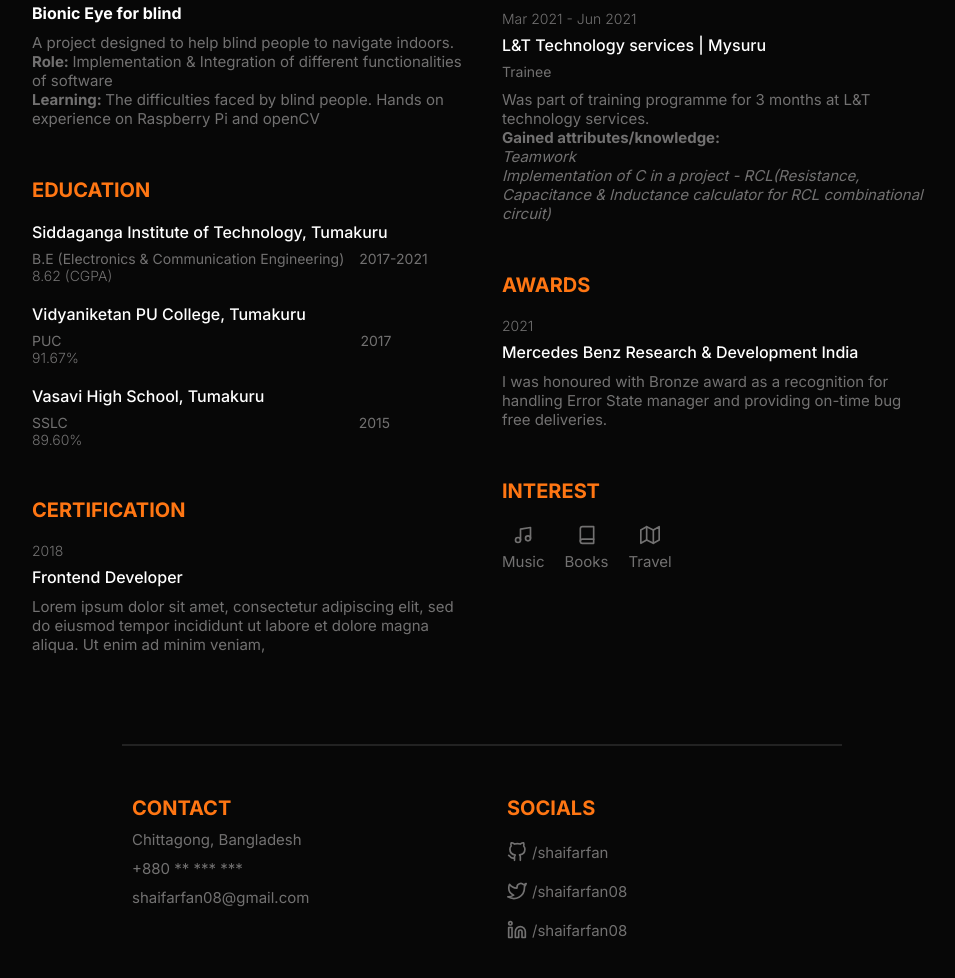
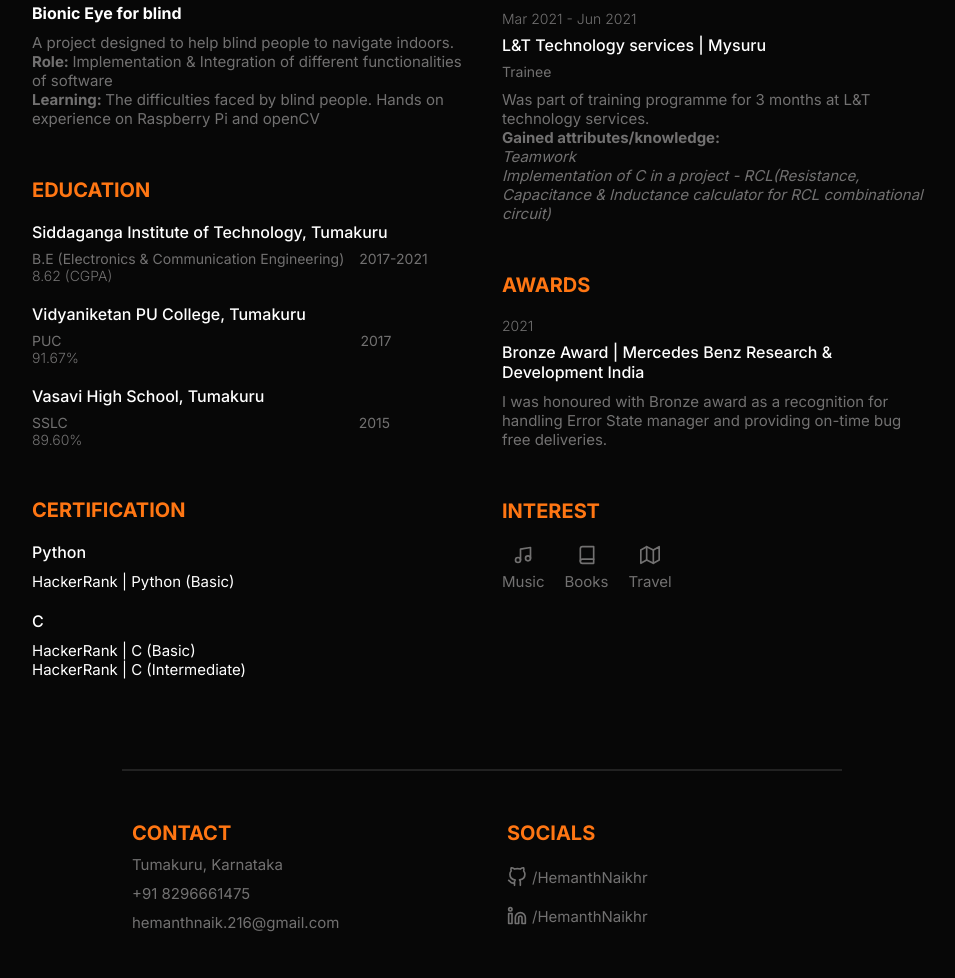
Before and after one commit to Hemanthnaikhr/Resume, a plain HTML site: page index.html in a window 1280 px wide. Shown: the part 996-1974 px from the top of the page, without its empty margins (158-1113 px from the left). Drawn offline with nearby package versions, Linux system fonts and the light colour scheme.

Commit message:
Update index.html

```diff
--- a/index.html
+++ b/index.html
@@ -97,12 +97,16 @@
       <div class="certification">
         <h3 class="title">certification</h3>
         <div class="certification_item">
-          <p class="item_preTitle">2018</p>
-          <h4 class="item_title">Frontend Developer</h4>
+          <h4 class="item_title">Python</h4>
           <p class="description">
-            Lorem ipsum dolor sit amet, consectetur adipiscing elit, sed do eiusmod tempor incididunt ut labore et
-            dolore
-            magna aliqua. Ut enim ad minim veniam,
+            <a href="https://www.hackerrank.com/certificates/bea0e82cdc91">HackerRank | Python (Basic)</a>
+          </p>
+        </div>
+        <div class="certification_item">
+          <h4 class="item_title">C</h4>
+          <p class="description">
+            <a href="https://www.hackerrank.com/certificates/c4e553ef2de5">HackerRank | C (Basic)</a><br>
+            <a href="https://www.hackerrank.com/certificates/94942dd36cf7">HackerRank | C (Intermediate)</a>
           </p>
         </div>
       </div>
@@ -149,7 +153,7 @@
         <h3 class="title">Awards</h3>
         <div class="awards_item">
           <p class="item_preTitle">2021</p>
-          <h4 class="item_title">Mercedes Benz Research & Development India</h4>
+          <h4 class="item_title">Bronze Award | Mercedes Benz Research & Development India</h4>
           <p class=" description">
             I was honoured with Bronze award as a recognition for handling Error State manager and providing on-time bug free deliveries.
           </p>
@@ -181,30 +185,26 @@
         <h3 class="title">Contact</h3>
         <div class="contact_info">
           <p class="description">
-            Chittagong, Bangladesh
+            Tumakuru, Karnataka
           </p>
           <p class="description">
-            +880 ** *** ***
+            +91 8296661475
           </p>
           <p class="description">
-            shaifarfan08@gmail.com
+            hemanthnaik.216@gmail.com
           </p>
         </div>
       </div>
       <div class="social">
         <h3 class="title">Socials</h3>
         <div class="social_items">
-          <a href="#" target="_b" class="social_item">
+          <a href="https://github.com/Hemanthnaikhr" target="_b" class="social_item">
             <i data-feather="github"></i>
-            <span>/shaifarfan</span>
+            <span>/HemanthNaikhr</span>
           </a>
-          <a href="#" target="_blank" class="social_item">
-            <i data-feather="twitter"></i>
-            <span>/shaifarfan08</span>
-          </a>
-          <a href="#" target="_blank" class="social_item">
+          <a href="https://www.linkedin.com/in/hemanth-naik-h-r-83399a192" target="_blank" class="social_item">
             <i data-feather="linkedin"></i>
-            <span>/shaifarfan08</span>
+            <span>/HemanthNaikhr</span>
           </a>
         </div>
       </div>
```
